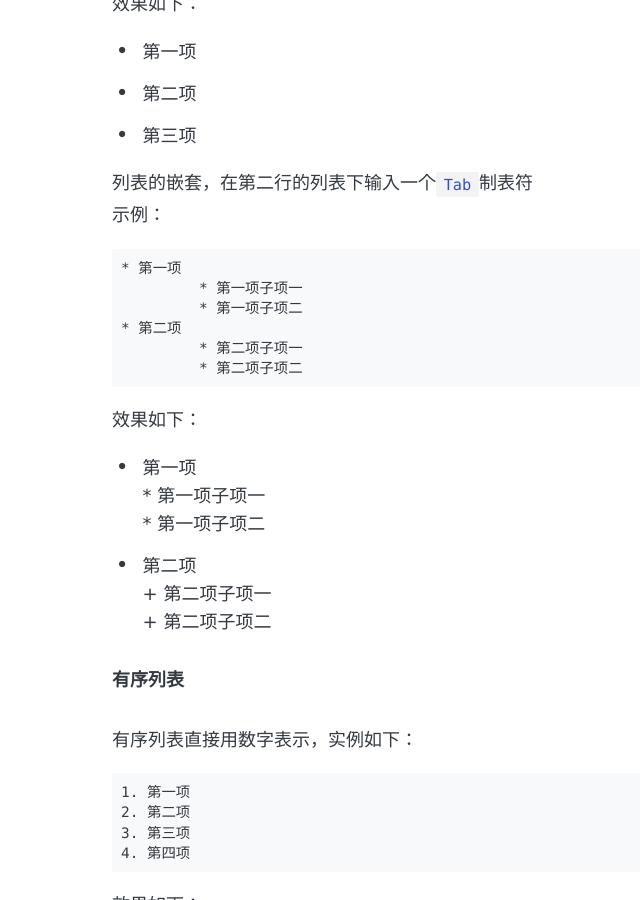
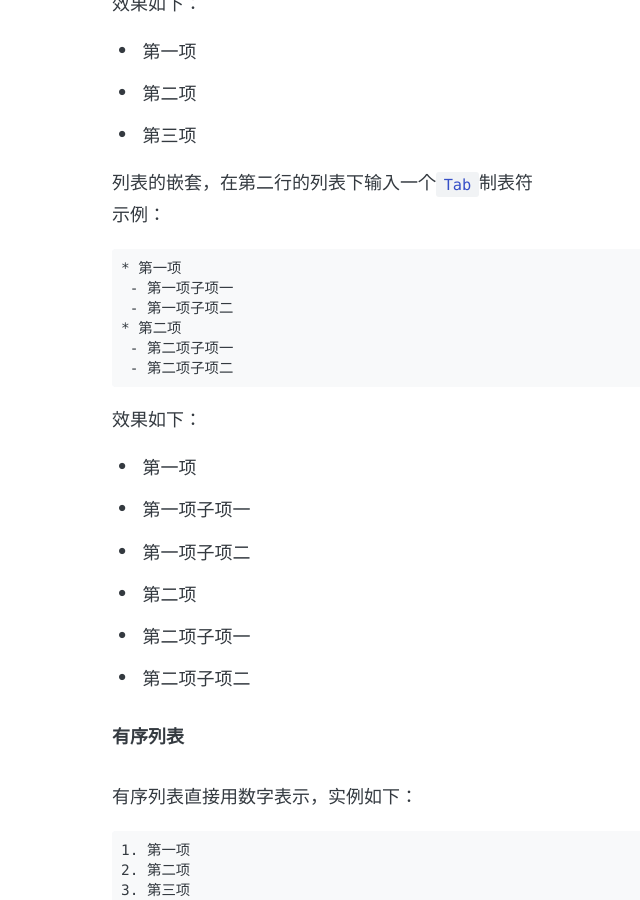
Before and after one commit to perfiffer/perfiffer.github.io, a Jekyll site: the page built from _posts/2019-04-16-markdown语法.md, in a window 1280 px wide and 900 px high, scrolled down 5472 px. Shown: the whole window, without its empty margins (114-754 px from the left). Built offline with Jekyll 4.4.1, drawn with Linux system fonts in a browser that asks for light colours; some web fonts are replaced; comment, search, counter and statistics services are not loaded.

Commit message:
update blog

````diff
--- a/_posts/2019-04-16-markdown语法.md
+++ b/_posts/2019-04-16-markdown语法.md
@@ -187,19 +187,19 @@ function exec() {
 示例：
 ```
 * 第一项
-	 * 第一项子项一
-	 * 第一项子项二
+ - 第一项子项一
+ - 第一项子项二
 * 第二项
-	 * 第二项子项一
-	 * 第二项子项二
+ - 第二项子项一
+ - 第二项子项二
 ```
 效果如下：
 * 第一项
-         * 第一项子项一
-         * 第一项子项二
+- 第一项子项一
+- 第一项子项二
 * 第二项
-         + 第二项子项一
-         + 第二项子项二
+- 第二项子项一
+- 第二项子项二
 
 ##### 有序列表
 有序列表直接用数字表示，实例如下：
````
